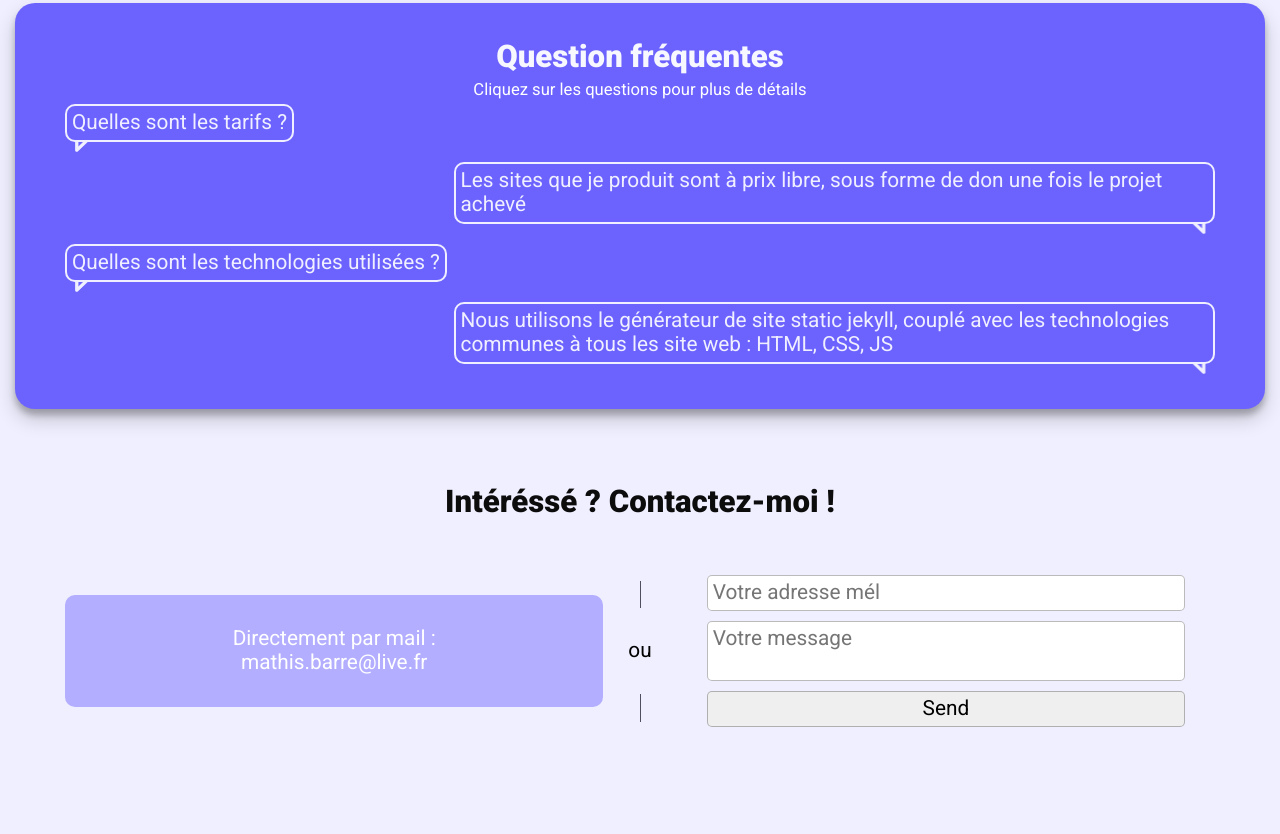
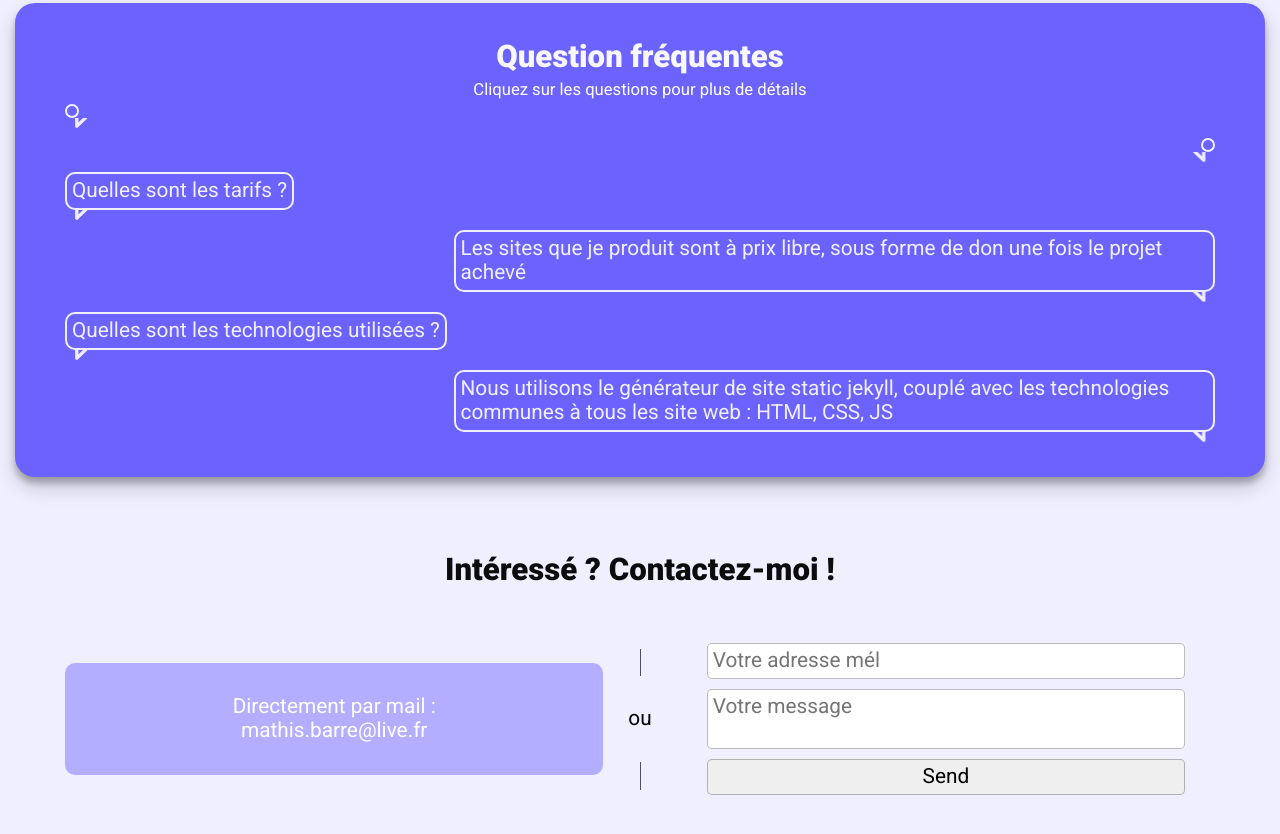
Before and after one commit to MathisBarre/mathis-webartisan, a Jekyll site: the page built from index.html, in a window 1280 px wide and 900 px high, scrolled down 1118 px. Shown: the top 834 px of the window. Built offline with Jekyll 4.4.1, drawn with Linux system fonts in a browser that asks for light colours.

Commit message:
Update from Forestry.io mathis.barre@live.fr updated _data/homepage.json

```diff
--- a/_data/homepage.json
+++ b/_data/homepage.json
@@ -11,6 +11,10 @@
   "question-titre": "Questions fréquentes",
   "questions-reponses": [
     {
+      "question": "",
+      "reponse": ""
+    },
+    {
       "question": "Quelles sont les tarifs ?",
       "reponse": "Les sites que je produit sont à prix libre, sous forme de don une fois le projet achevé"
     },
@@ -19,5 +23,5 @@
       "reponse": "Nous utilisons le générateur de site static jekyll, couplé avec les technologies communes à tous les site web : HTML, CSS, JS"
     }
   ],
-  "contact-title": "Intéréssé ? Contactez-moi !"
+  "contact-title": "Intéressé ? Contactez-moi !"
 }
```
